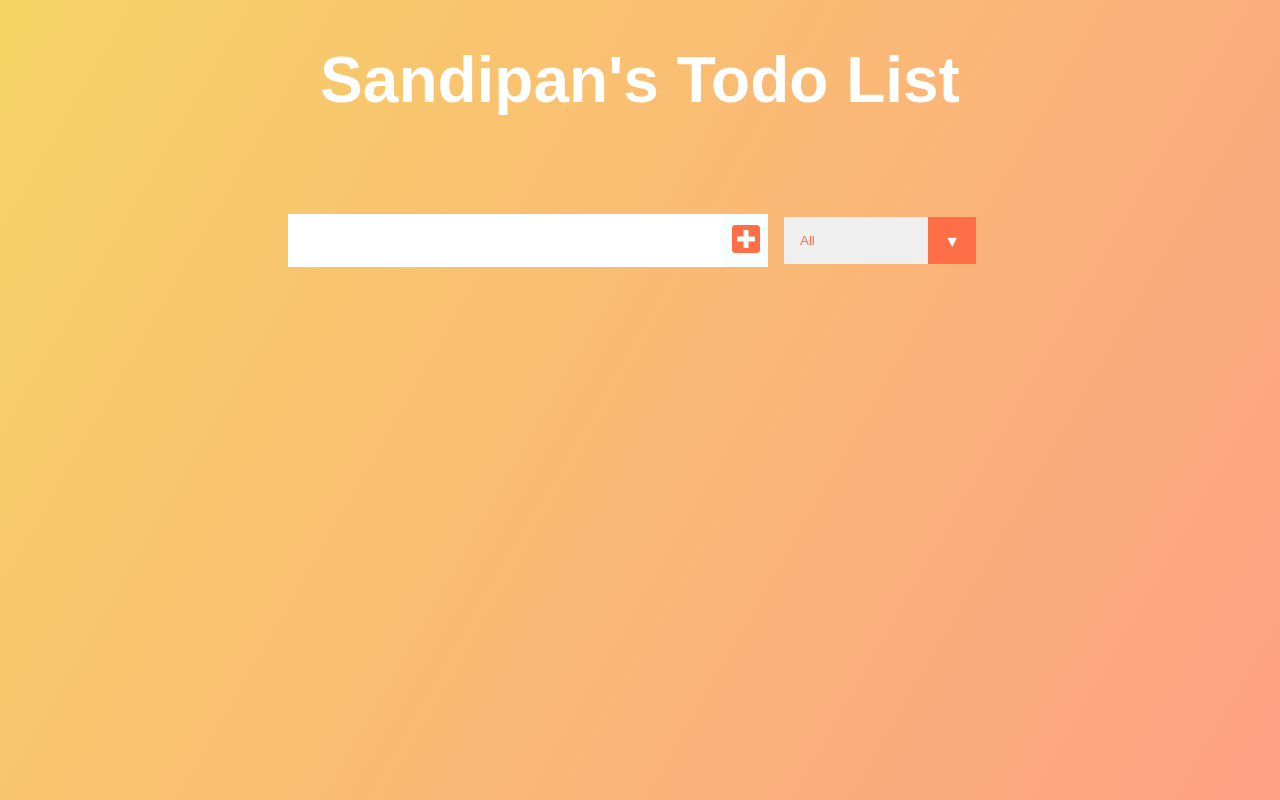
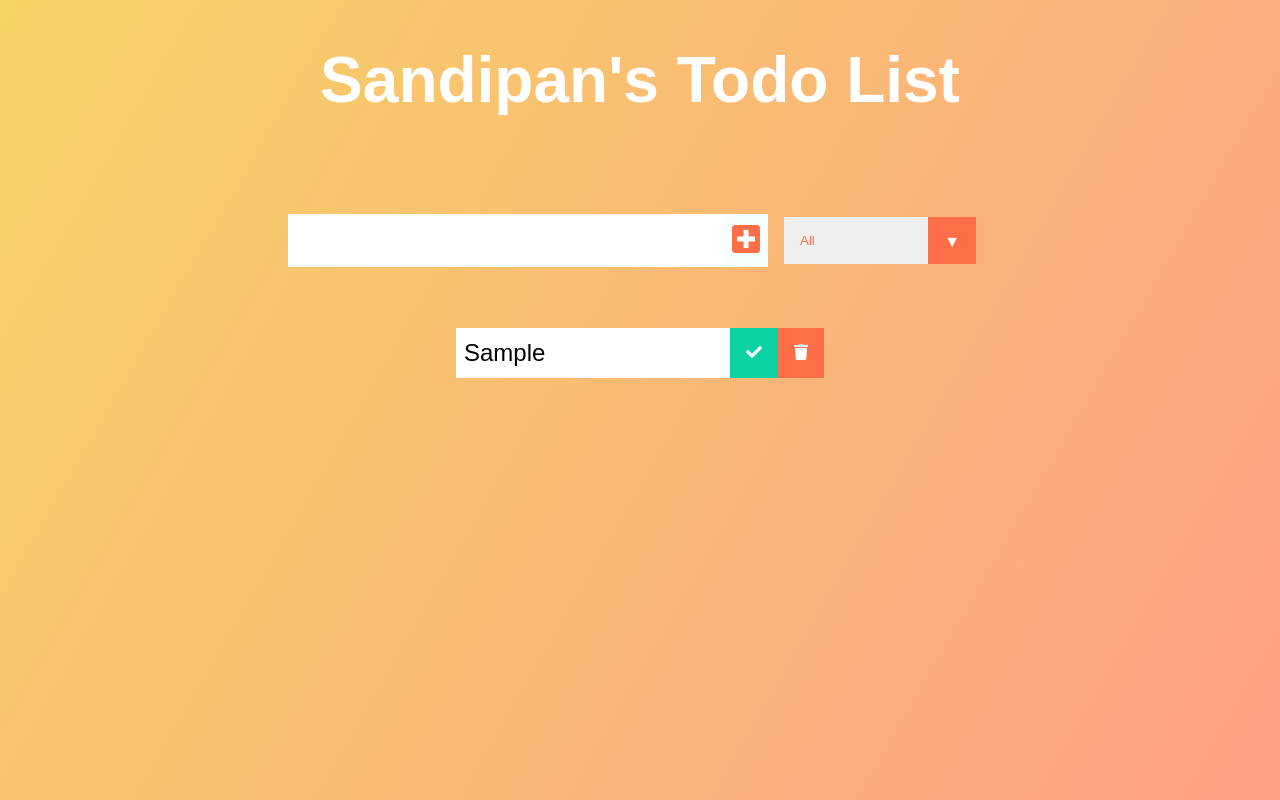
Before and after one commit to sandip2224/Todolist-React, a React (Create React App) app: page / in a window 1280 px wide. Both pictures are taken after typing "Sample" into the empty fields and a click on the button 746 px from the left and 240 px from the top of the page. Built offline with nearby package versions, Linux system fonts and the light colour scheme.

Commit message:
UI updation on submit form

```diff
--- a/src/App.js
+++ b/src/App.js
@@ -15,7 +15,7 @@
 				<h1>Sandipan's Todo List</h1>
 			</header>
 			<Form inputText={inputText} todos={todos} setTodos={setTodos} setInputText={setInputText} />
-			<TodoList />
+			<TodoList todos={todos} />
 		</div >
 	);
 }
--- /dev/null
+++ b/src/components/Todo.js
@@ -0,0 +1,13 @@
+const Todo = ({ text }) => {
+    return (
+        <div className="todo">
+            <li className="todo-item">
+                {text}
+            </li>
+            <button className='complete-btn'><i className="fas fa-check"></i></button>
+            <button className='trash-btn'><i className="fas fa-trash"></i></button>
+        </div >
+    );
+}
+
+export default Todo;
--- a/src/components/TodoList.js
+++ b/src/components/TodoList.js
@@ -1,8 +1,14 @@
-const TodoList = () => {
+import Todo from './Todo';
+
+const TodoList = ({ todos }) => {
     return (
         <div className="todo-container">
             <ul className="todo-list">
-
+                {
+                    todos.map(todo => {
+                        return (<Todo text={todo.text} key={todo.id} />)
+                    })
+                }
             </ul>
         </div>
     );
```
